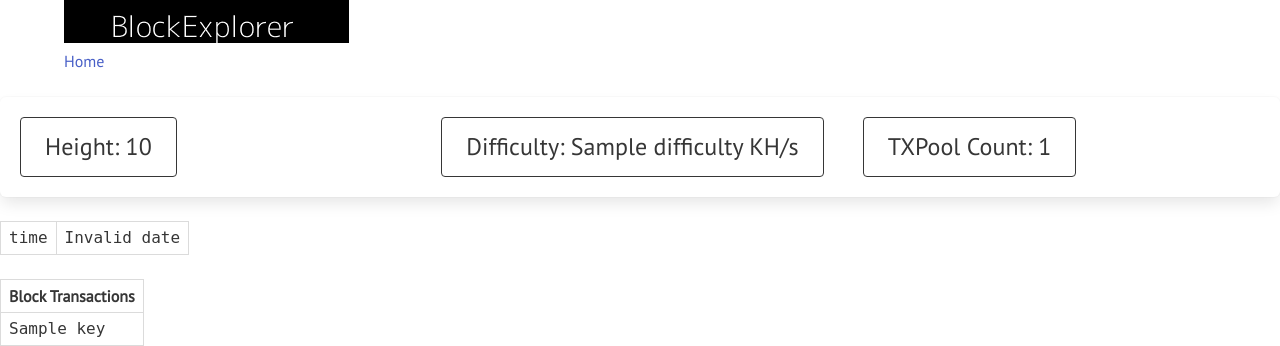
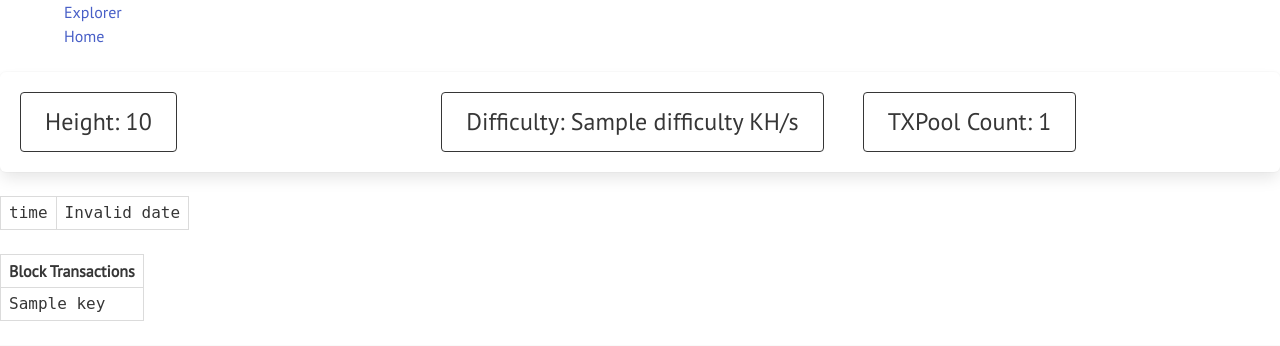
Before and after one commit to EdgeIntelligenceChain/EdgenceHome, a Flask app: template app/explorer/templates/block.jinja in a window 1280 px wide. Shown: the top 346 px of the page. Run offline with Flask 2, Linux system fonts and the light colour scheme; the template is opened without the code that fills it: most values are stand-ins (such as "Sample title", 1, 10 or a date in 2020); some libraries are stand-ins or nearby versions.

Commit message:
explorer页面修改;bugfix

```diff
--- a/app/explorer/templates/base.jinja
+++ b/app/explorer/templates/base.jinja
@@ -87,10 +87,11 @@
 <body>
   <nav class="nav has-shadow" id="top">
     <div class="container">
-      <div class="nav-left">
-        <a class="nav-item" href="{{ url_for('explorer.blockexplorer') }}">
+      <div class="nav-left nav-menu">
+        <a class="nav-item is-tab {% if page=='index' %}is-active {% endif %}" href="{{ url_for('explorer.blockexplorer') }}">
            <!--Font is Comfortaa>-->
-          <img src="{{ url_for('explorer.static', filename='logo.png') }}" alt="SITENAME">
+          {# <img src="{{ url_for('explorer.static', filename='logo.png') }}" alt="SITENAME"> #}
+          Explorer
         </a>
       </div>
       <span class="nav-toggle">
@@ -122,7 +123,7 @@
  <div class="content-section-a footer">
     <div class="container">
         {# <img src="app/explorer/static/xiaohui.jpg" width=250px style="float:left;margin-right: 100px"> #}
-        <img src="https://www.edgence.org/explorer/app/explorer/static/xiaohui.jpg" width=250px style="float:left;margin-right: 100px">
+        <img src="app/explorer/static/xiaohui.jpg" width=250px style="float:left;margin-right: 100px">
         <p style="font-size:200%;margin-bottom:40px;color: black"> Affiliation and Foundation </p>
         <p>● State Key Laboratory of Networking and Switching Technology</p>
         <p>&nbsp;&nbsp;&nbsp;Beijing University of Posts and Telecommunications, China</p>
--- a/app/explorer/templates/block.jinja
+++ b/app/explorer/templates/block.jinja
@@ -40,7 +40,9 @@
       </div>
     </div>
 
-    <script type="text/javascript" src="https://www.edgence.org/explorer/app/explorer/static/moment.js"></script>
+    {# <script type="text/javascript" src="https://www.edgence.org/explorer/app/explorer/static/moment.js"></script> #}
+    <script type="text/javascript" src="app/explorer/static/moment.js"></script>
+
     <script type="text/javascript">
 
     window.onload = function timestamp2time() {
--- a/config.py
+++ b/config.py
@@ -40,6 +40,6 @@ config = {
 }
 
 explorerConfig={
-    'ip':'127.0.0.1',
-    'port':9996
+    'ip':'10.108.117.111',
+    'port':9999
 }
```
